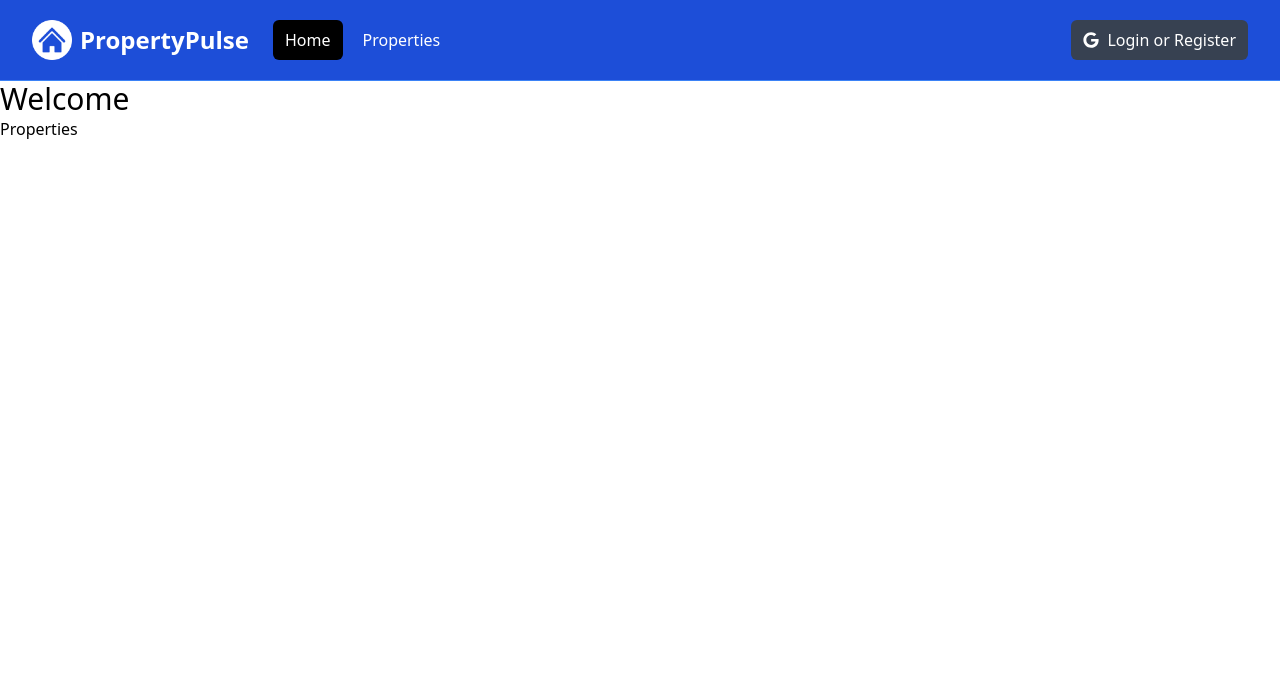
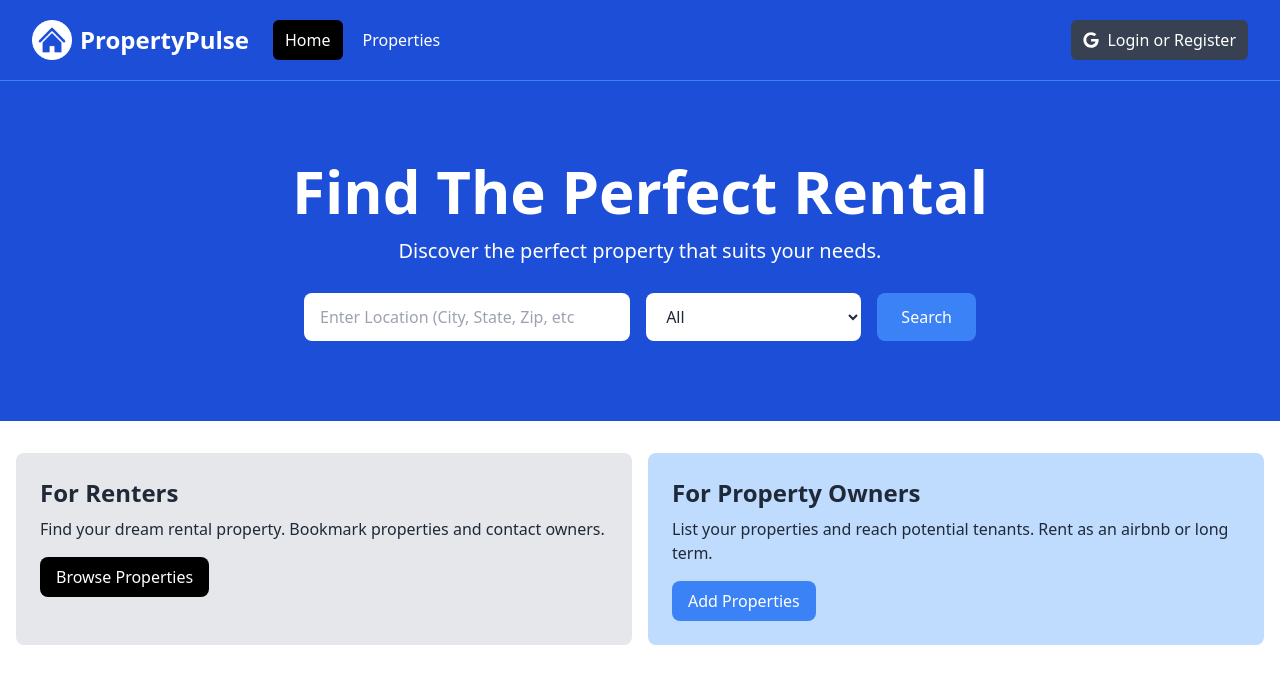
Before and after one commit to UsamaBhakrani/property-nextjs, a Next.js app: page / in a window 1280 px wide. Shown: the top 684 px of the page. Built offline with nearby package versions, Linux system fonts and the light colour scheme.

Commit message:
InfoBoxes

```diff
--- a/app/page.jsx
+++ b/app/page.jsx
@@ -1,13 +1,15 @@
 import Link from "next/link";
 import React from "react";
 import "@/assets/styles/globals.css";
+import Hero from "@/components/Hero";
+import InfoBoxes from "@/components/InfoBoxes";
 
 const HomePage = () => {
   return (
-    <div>
-      <h1 className="text-3xl">Welcome</h1>
-      <Link href={`/properties`}>Properties</Link>
-    </div>
+    <>
+      <Hero />
+      <InfoBoxes />
+    </>
   );
 };
 
--- /dev/null
+++ b/components/Hero.jsx
@@ -0,0 +1,60 @@
+
+const Hero = () => {
+  return (
+    <section className="bg-blue-700 py-20 mb-4">
+      <div
+        className="max-w-7xl mx-auto px-4 sm:px-6 lg:px-8 flex flex-col items-center"
+      >
+        <div className="text-center">
+          <h1
+            className="text-4xl font-extrabold text-white sm:text-5xl md:text-6xl"
+          >
+            Find The Perfect Rental
+          </h1>
+          <p className="my-4 text-xl text-white">
+            Discover the perfect property that suits your needs.
+          </p>
+        </div>
+        <form
+          className="mt-3 mx-auto max-w-2xl w-full flex flex-col md:flex-row items-center"
+        >
+          <div className="w-full md:w-3/5 md:pr-2 mb-4 md:mb-0">
+            <label htmlFor="location" className="sr-only">Location</label>
+            <input
+              type="text"
+              id="location"
+              placeholder="Enter Location (City, State, Zip, etc"
+              className="w-full px-4 py-3 rounded-lg bg-white text-gray-800 focus:outline-none focus:ring focus:ring-blue-500"
+            />
+          </div>
+          <div className="w-full md:w-2/5 md:pl-2">
+            <label htmlFor="property-type" className="sr-only">Property Type</label>
+            <select
+              id="property-type"
+              className="w-full px-4 py-3 rounded-lg bg-white text-gray-800 focus:outline-none focus:ring focus:ring-blue-500"
+            >
+              <option value="All">All</option>
+              <option value="Apartment">Apartment</option>
+              <option value="Studio">Studio</option>
+              <option value="Condo">Condo</option>
+              <option value="House">House</option>
+              <option value="Cabin Or Cottage">Cabin or Cottage</option>
+              <option value="Loft">Loft</option>
+              <option value="Room">Room</option>
+              <option value="Other">Other</option>
+            </select>
+          </div>
+          <button
+            type="submit"
+            className="md:ml-4 mt-4 md:mt-0 w-full md:w-auto px-6 py-3 rounded-lg bg-blue-500 text-white hover:bg-blue-600 focus:outline-none focus:ring focus:ring-blue-500"
+          >
+            Search
+          </button>
+        </form>
+      </div>
+    </section>
+
+  )
+}
+
+export default Hero
--- /dev/null
+++ b/components/InfoBox.jsx
@@ -0,0 +1,23 @@
+"use client";
+const InfoBox = ({
+  heading,
+  backgroundColor = "bg-gray-100",
+  textColor = "text-gray-800",
+  buttonInfo,
+  children,
+}) => {
+  return (
+    <div className={`${backgroundColor}  p-6 rounded-lg shadow-md"`}>
+      <h2 className={`${textColor} text-2xl font-bold`}>{heading}</h2>
+      <p className={`${textColor} mt-2 mb-4`}>{children}</p>
+      <a
+        href={buttonInfo.link}
+        className={`inline-block ${buttonInfo.backgroundColor} text-white rounded-lg px-4 py-2 hover:opacity-80`}
+      >
+        {buttonInfo.text}
+      </a>
+    </div>
+  );
+};
+
+export default InfoBox;
--- /dev/null
+++ b/components/InfoBoxes.jsx
@@ -0,0 +1,38 @@
+import InfoBox from "./InfoBox";
+
+const InfoBoxes = () => {
+  return (
+    <section>
+      <div className="container-xl lg:container m-auto">
+        <div className="grid grid-cols-1 md:grid-cols-2 gap-4 p-4 rounded-lg">
+          <InfoBox
+            heading="For Renters"
+            backgroundColor="bg-gray-200"
+            buttonInfo={{
+              text: "Browse Properties",
+              link: "/properties",
+              backgroundColor: "bg-black",
+            }}
+          >
+            Find your dream rental property. Bookmark properties and contact
+            owners.
+          </InfoBox>
+          <InfoBox
+            heading="For Property Owners"
+            backgroundColor="bg-blue-200"
+            buttonInfo={{
+              text: "Add Properties",
+              link: "/properties/add",
+              backgroundColor: "bg-blue-500",
+            }}
+          >
+            List your properties and reach potential tenants. Rent as an airbnb
+            or long term.
+          </InfoBox>
+        </div>
+      </div>
+    </section>
+  );
+};
+
+export default InfoBoxes;
```
